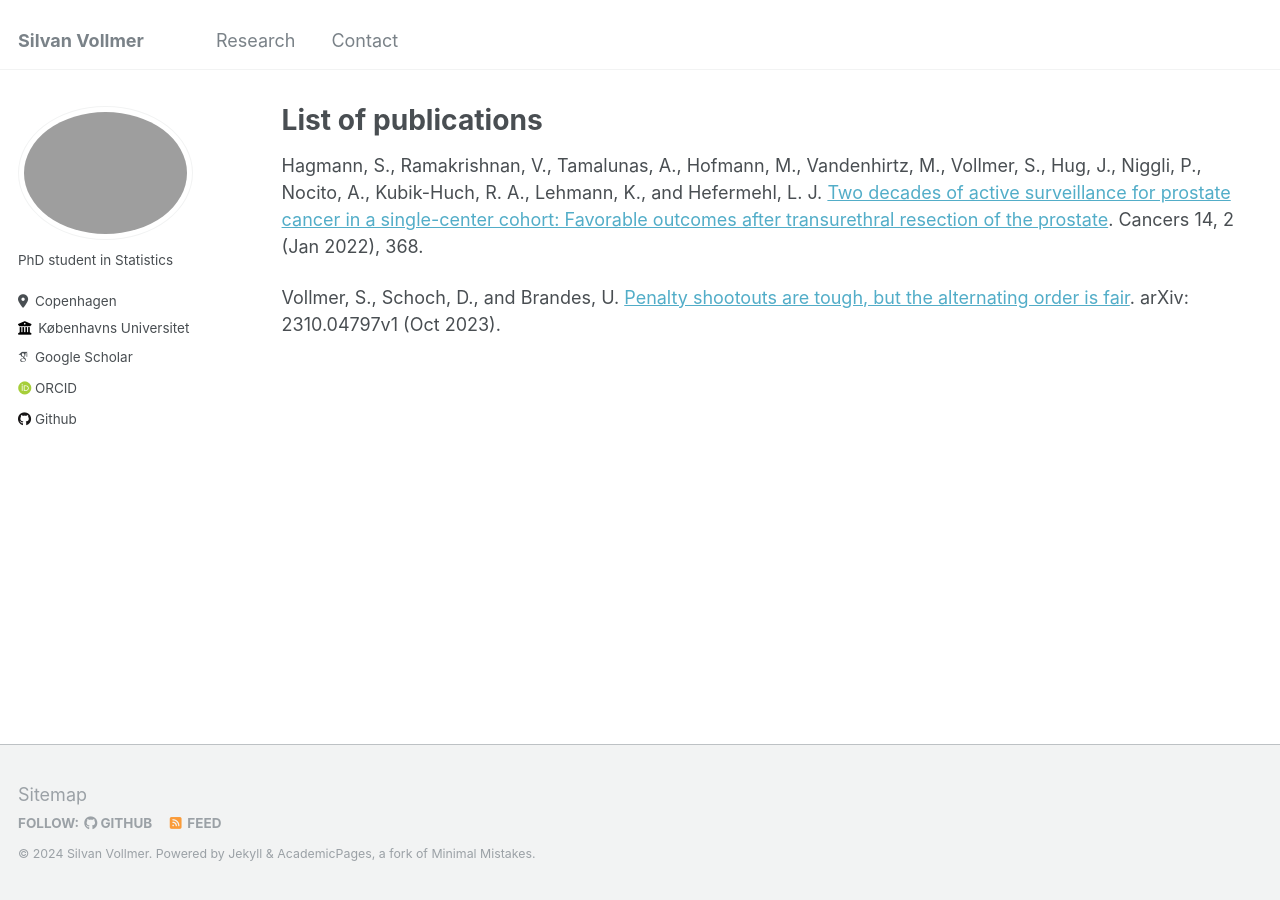
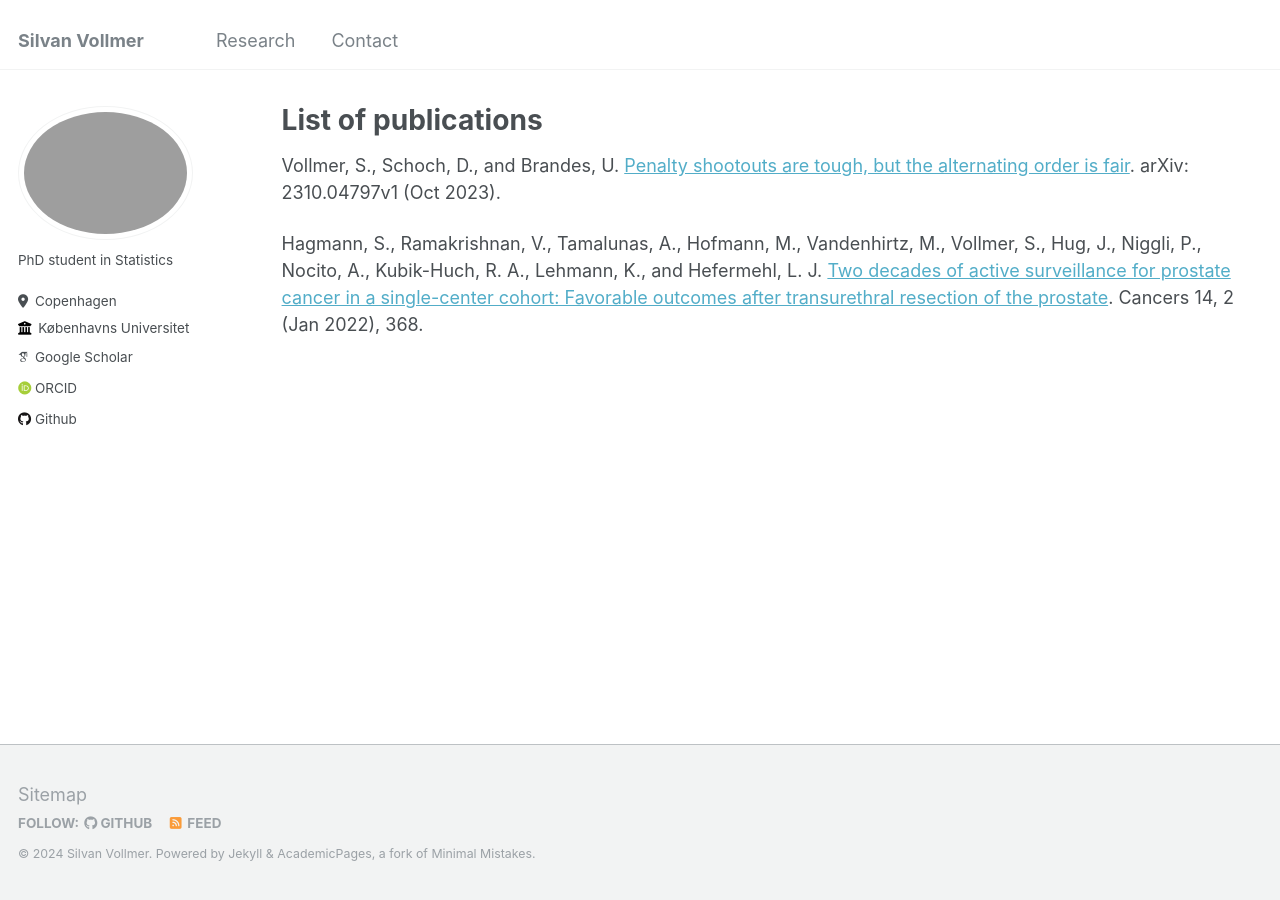
Before and after one commit to silvanvollmer/silvanvollmer.github.io, a Jekyll site: the page built from _pages/publications.md, in a window 1280 px wide. Built offline with Jekyll 4.4.1, drawn with Linux system fonts in a browser that asks for light colours; some web fonts are replaced.

```diff
--- a/_pages/publications.md
+++ b/_pages/publications.md
@@ -5,6 +5,6 @@ permalink: /research/
 author_profile: true
 ---
 
+Vollmer, S., Schoch, D., and Brandes, U. [Penalty shootouts are tough, but the alternating order is fair](https://arxiv.org/abs/2310.04797). arXiv: 2310.04797v1 (Oct 2023).
+
 Hagmann, S., Ramakrishnan, V., Tamalunas, A., Hofmann, M., Vandenhirtz, M., Vollmer, S., Hug, J., Niggli, P., Nocito, A., Kubik-Huch, R. A., Lehmann, K., and Hefermehl, L. J. [Two decades of active surveillance for prostate cancer in a single-center cohort: Favorable outcomes after transurethral resection of the prostate](https://www.mdpi.com/2072-6694/14/2/368). Cancers 14, 2 (Jan 2022), 368.
-
-Vollmer, S., Schoch, D., and Brandes, U. [Penalty shootouts are tough, but the alternating order is fair](https://arxiv.org/abs/2310.04797). arXiv: 2310.04797v1 (Oct 2023).
```
